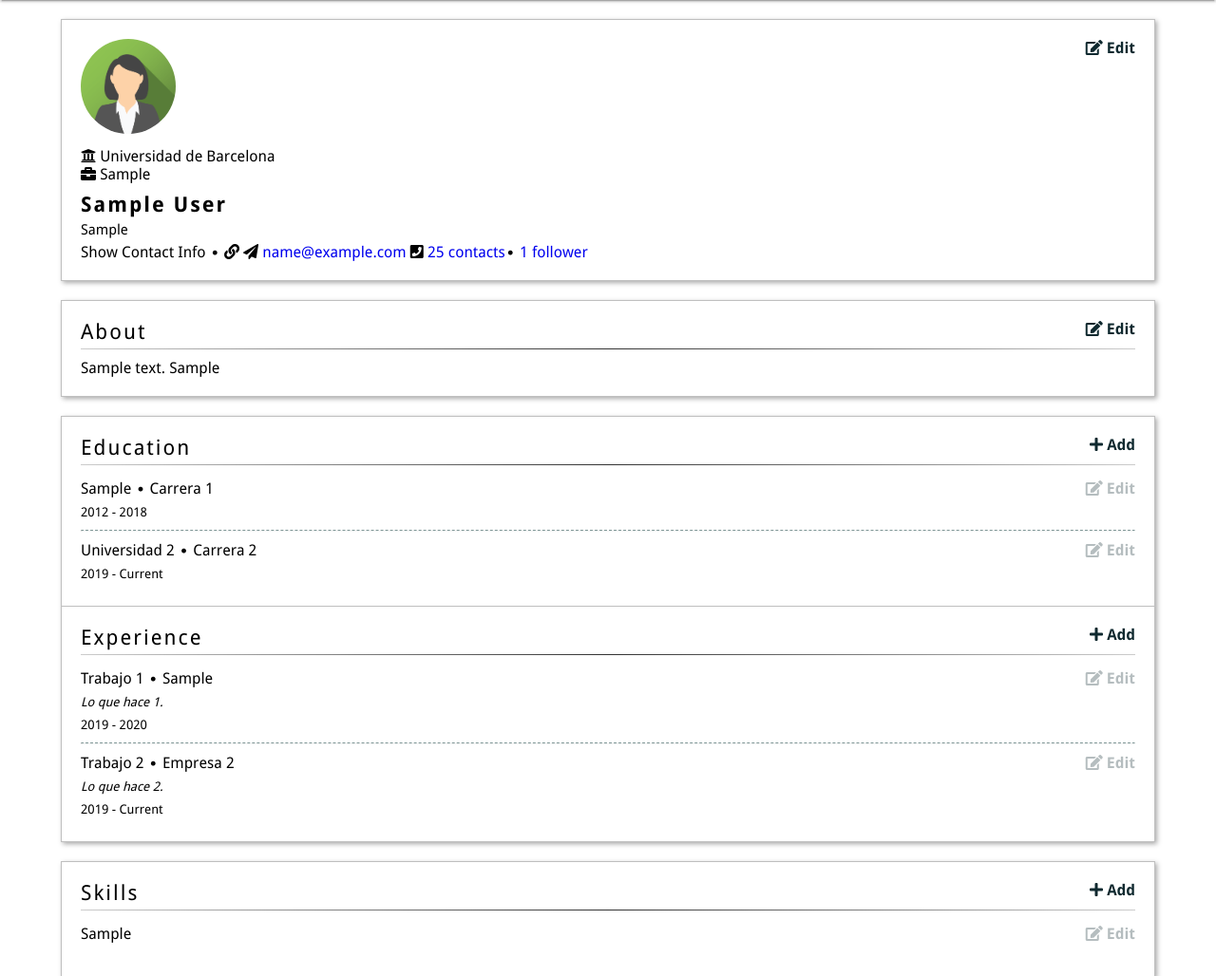
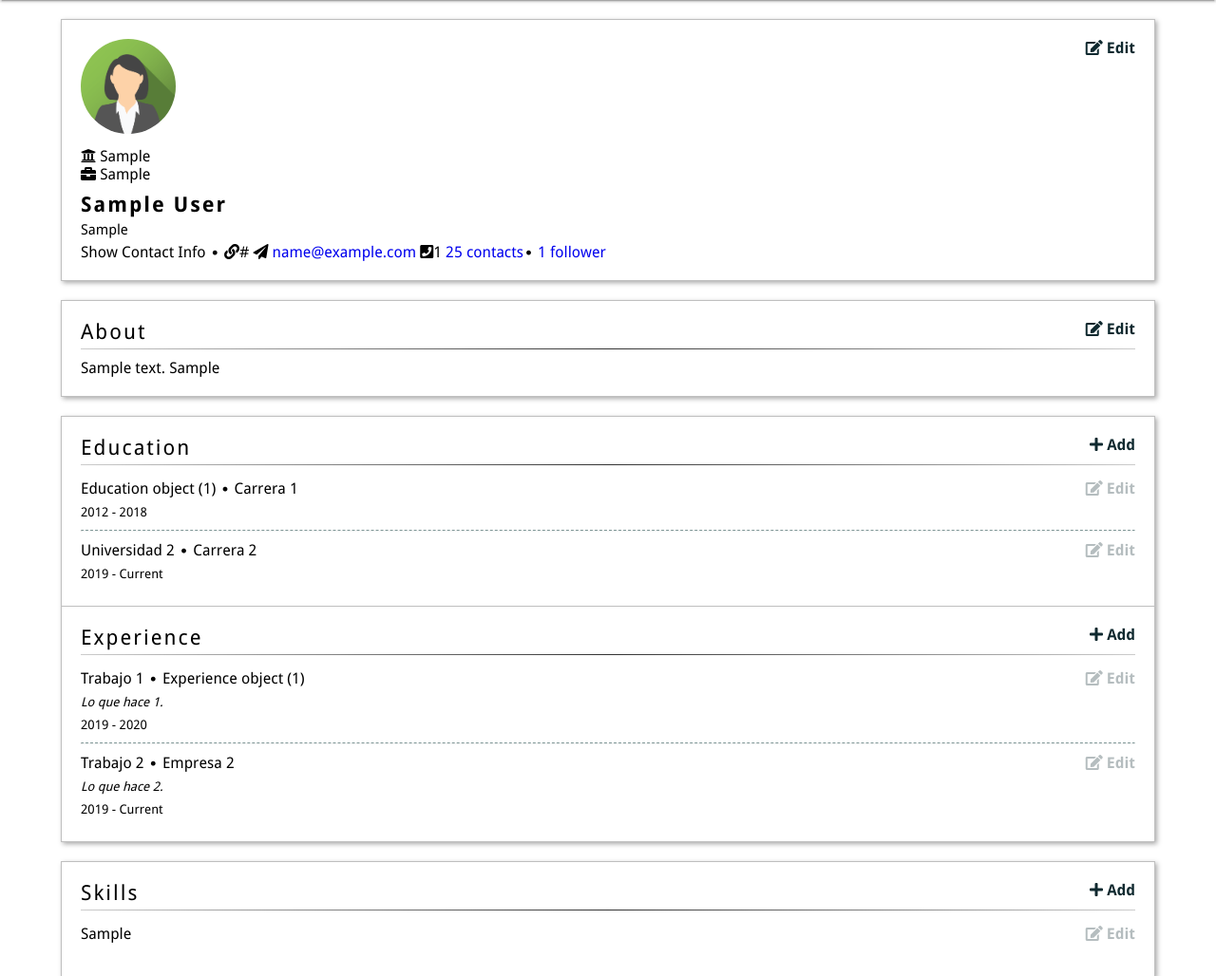
Before and after one commit to UB-ES-19/B4-Chainedout, a Django app: page /web_chainedout/profile/ in a window 1280 px wide. Shown: the part 60-1088 px from the top of the page at 95% size. Run offline with Django 3.2, Linux system fonts and the light colour scheme; a user stored in the database is signed in; tables that the repository leaves empty hold one stand-in row (values such as "Sample post"); some libraries are stand-ins or nearby versions.

Commit message:
Add all forms, models and save forms in views.py

```diff
--- a/chainedout/templates/user/profile.html
+++ b/chainedout/templates/user/profile.html
@@ -8,7 +8,7 @@
         <div class="current">
             <div class="current_avatar"><img src="/static/images/img_avatar.png" alt="Avatar" class="profile_avatar"></div>
             <div class="current_work_education">
-                <div class="current_education"><i class="fas fa-university"></i> Universidad de Barcelona</div>
+                <div class="current_education"><i class="fas fa-university"></i> {{ user.profile.education.entity }}</div>
                 <div class="current_work"><i class="fas fa-briefcase"></i> {{ user.profile.profession }}</div>
             </div>
         </div>
@@ -17,9 +17,9 @@
         <h3>{{ user.profile.location }}</h3>
         <div id="info"
             <a href="{{ user.get_absolute_url }}"><span class="infolink">Show Contact Info</span></a> <i class="fas fabsep fa-circle"></i>
-            <span class="info_data"><i class="fas fa-link"></i> <a href="www.tupelonuevo.es">{{ Profile.website }}</a></span>
+            <span class="info_data"><i class="fas fa-link"></i>{{ user.profile.website }}</span>
             <span class="info_data"><i class="fas fa-paper-plane"></i> <a href="mailto:{{ user.email }}">{{ user.email }}</a></span>
-            <span class="info_data"><i class="fas fa-phone-square"></i>{{ Profile.phone }}</span>
+            <span class="info_data"><i class="fas fa-phone-square"></i>{{ user.profile.phone }}</span>
             <a href="{% url 'user_list' %}"><span class="infolink">25 contacts</span></a><i class="fas fabsep fa-circle"></i>
             <a href="{% url 'user_list' %}"><span class="infolink">{{ user.followers.count }} follower{{ user.followers.count|pluralize }}</span></a>
             {% if not request.user.is_authenticated %}
@@ -130,7 +130,6 @@
 
     <div class="profile_modal_container">
         <div class="scrollable_modal_container">
-
             <label for="headline"><b>About</b></label>
             <textarea id="textarea_style" name="headline", rows="7", cols="40"></textarea>
 
--- a/chainedout/web_chainedout/forms.py
+++ b/chainedout/web_chainedout/forms.py
@@ -1,7 +1,7 @@
 from django import forms
 from django.contrib.auth.forms import UserCreationForm
 from django.contrib.auth.models import User
-from .models import Profile
+from .models import Profile, Education, Experience
 
 
 class RegisterForm(UserCreationForm):
@@ -11,11 +11,10 @@
 
     class Meta:
         model = User
-        fields = ('username', 'first_name', 'last_name', 'email', 'password1', 'password2', )
+        fields = ('username', 'first_name', 'last_name', 'email', 'password1', 'password2',)
 
 
 class ModifyProfileForm(forms.ModelForm):
-
     class Meta:
         model = Profile
         fields = ['phone', 'website', 'location', ]
@@ -23,8 +22,42 @@
 
 
 class ModifyUserForm(forms.ModelForm):
-
     class Meta:
         model = User
         fields = ['first_name', 'last_name', 'email', ]
         labels = ['First Name', 'Last Name', 'E-mail', ]
+
+
+class ModifyBioForm(forms.ModelForm):
+    class Meta:
+        model = Profile
+        fields = ['bio', ]
+        labels = ['Bio', ]
+
+
+class ModifySkillsForm(forms.ModelForm):
+    class Meta:
+        model = Profile
+        fields = ['skills', ]
+        labels = ['Skills', ]
+
+
+class ModifyAchievementForm(forms.ModelForm):
+    class Meta:
+        model = Profile
+        fields = ['achievements', ]
+        labels = ['Achievements', ]
+
+
+class ModifyEducationForm(forms.ModelForm):
+    class Meta:
+        model = Education
+        fields = ['entity', 'title', 'started', 'finished']
+        labels = ['Entity', 'Title', 'Started', 'Finished']
+
+
+class ModifyExperienceForm(forms.ModelForm):
+    class Meta:
+        model = Experience
+        fields = ['work_experience', 'company', 'started', 'finished', 'job']
+        labels = ['Work_experience', 'Company', 'Started', 'Finished', 'Job']
--- a/chainedout/web_chainedout/models.py
+++ b/chainedout/web_chainedout/models.py
@@ -2,6 +2,7 @@
 from django.contrib.auth.models import User
 from django.db.models.signals import post_save
 from django.dispatch import receiver
+
 
 # Create your models here.
 
@@ -26,12 +27,10 @@
     profession = models.TextField(max_length=50)
     bio = models.TextField(max_length=500)
     location = models.TextField(max_length=200)
-    education = models.TextField(max_length=300)
     skills = models.TextField(max_length=400)
     birth_date = models.DateField(null=True)
     jobIds = models.IntegerField(default=0)
     achievements = models.TextField(max_length=500)
-    experience = models.TextField(max_length=500)
     phone = models.IntegerField(default=0)
     website = models.TextField(max_length=50, null=True)
 
@@ -47,13 +46,19 @@
     def save_user_profile(sender, instance, **kwargs):
         instance.profile.save()
 
-"""
-    class Job(models.Model):
 
-    class Education(models.Model):
+class Education(models.Model):
+    profile = models.OneToOneField(Profile, on_delete=models.CASCADE)
+    entity = models.TextField(max_length=15)
+    title = models.TextField(max_length=15)
+    started = models.IntegerField(default=2019)
+    finished = models.IntegerField(default=2020)
 
-    class Skills(models.Model):
 
-    class Achievements(models.Model):
-
-"""
+class Experience(models.Model):
+    profile = models.OneToOneField(Profile, on_delete=models.CASCADE)
+    work_experience = models.TextField(max_length=15)
+    company = models.TextField(max_length=15)
+    started = models.IntegerField(default=2019)
+    finished = models.IntegerField(default=2020)
+    job = models.TextField(max_length=100)
--- a/chainedout/web_chainedout/urls.py
+++ b/chainedout/web_chainedout/urls.py
@@ -8,7 +8,7 @@
     path('register/', views.register, name='register'),
     path('login/', auth_views.LoginView.as_view(template_name="registration/login.html"), name="login"),
     path('logout/', auth_views.LogoutView.as_view(template_name="index.html"), name='logout'),
-    path('profile/', views.testprofile, name='testprofile'),
+    path('profile/', views.save_profile, name='saveprofile'),
     path('users/follow/', views.user_follow, name='user_follow'),
     path('users/', views.user_list, name='user_list'),
     path('users/<username>/', views.user_info, name="user_info"),
--- a/chainedout/web_chainedout/views.py
+++ b/chainedout/web_chainedout/views.py
@@ -6,24 +6,16 @@
 from django.urls import reverse
 from django.views.decorators.http import require_POST
 from .models import Follow, Profile
-from .forms import RegisterForm, ModifyProfileForm, ModifyUserForm
+from .forms import RegisterForm, ModifyProfileForm, ModifyUserForm, ModifyBioForm, ModifySkillsForm, \
+    ModifyAchievementForm, ModifyExperienceForm, ModifyEducationForm
 
 
 def index(request):
-    """
-    user = request.user
-    user.profile.profession = 'Profession Test'
-    user.profile.bio = 'Bio Test'
-    user.profile.location = 'Location Test'
-    user.profile.education = 'Education Test'
-    user.profile.skills = 'Skills Test'
-    user.profile.achievements = 'Achievements Test'
-    user.profile.experience = 'Experience Test'
-    user.save()"""
     return render(request, "index.html")
 
+
 @login_required
-def testprofile(request):
+def save_profile(request):
     if request.method == 'POST':
         user_form = ModifyUserForm(request.POST, instance=request.user)
         profile_form = ModifyProfileForm(request.POST, instance=request.user.profile)
@@ -33,7 +25,65 @@
     else:
         user_form = ModifyUserForm()
         profile_form = ModifyProfileForm()
-    return render(request, "user/profile.html", {'user_form': user_form, 'profile_form': profile_form})
+    context = {'user_form': user_form, 'profile_form': profile_form}
+    return render(request, "user/profile.html", context)
+
+
+@login_required()
+def save_bio(request):
+    if request.method == 'POST':
+        bio_form = ModifyBioForm(request.POST, instance=request.user.profile)
+        if bio_form.is_valid():
+            bio_form.save()
+    else:
+        bio_form = ModifyBioForm()
+    context = {'bio_form': bio_form}
+    return render(request, "user/profile.html", context)
+
+
+@login_required()
+def save_skills(request):
+    if request.method == 'POST':
+        skill_form = ModifySkillsForm(request.POST, instance=request.user.profile)
+        if skill_form.is_valid():
+            skill_form.save()
+    else:
+        skill_form = ModifySkillsForm()
+    context = {'skill_form': skill_form}
+    return render(request, "user/profile.html", context)
+
+@login_required()
+def save_education(request):
+    if request.method == 'POST':
+        education_form = ModifyEducationForm(request.POST, instance=request.user.profile.education)
+        if education_form.is_valid():
+            education_form.save()
+    else:
+        education_form = ModifyEducationForm()
+    context = {'education_form': education_form}
+    return render(request, "user/profile.html", context)
+
+@login_required()
+def save_experience(request):
+    if request.method == 'POST':
+        experience_form = ModifyExperienceForm(request.POST, instance=request.user.profile.experience)
+        if experience_form.is_valid():
+            experience_form.save()
+    else:
+        experience_form = ModifyExperienceForm()
+    context = {'experience_form': experience_form}
+    return render(request, "user/profile.html", context)
+
+@login_required()
+def save_achievements(request):
+    if request.method == 'POST':
+        achievements_form = ModifyAchievementForm(request.POST, instance=request.user.profile)
+        if achievements_form.is_valid():
+            achievements_form.save()
+    else:
+        achievements_form = ModifyAchievementForm()
+    context = {'achievements_form': achievements_form}
+    return render(request, "user/profile.html", context)
 
 
 def register(request):
```
